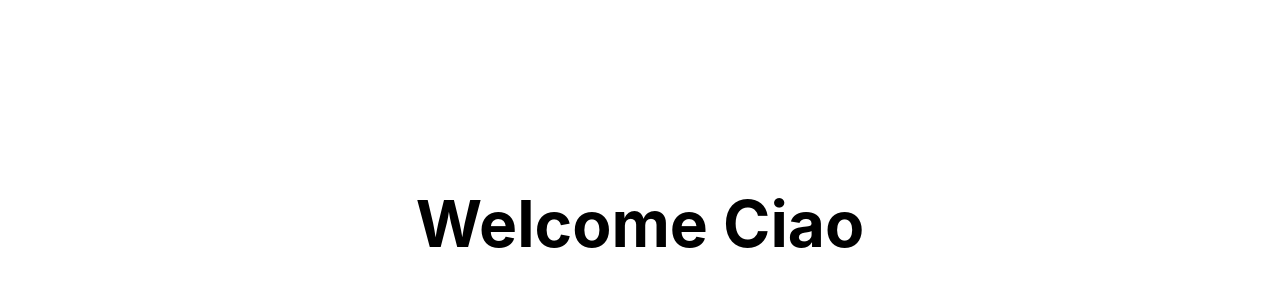
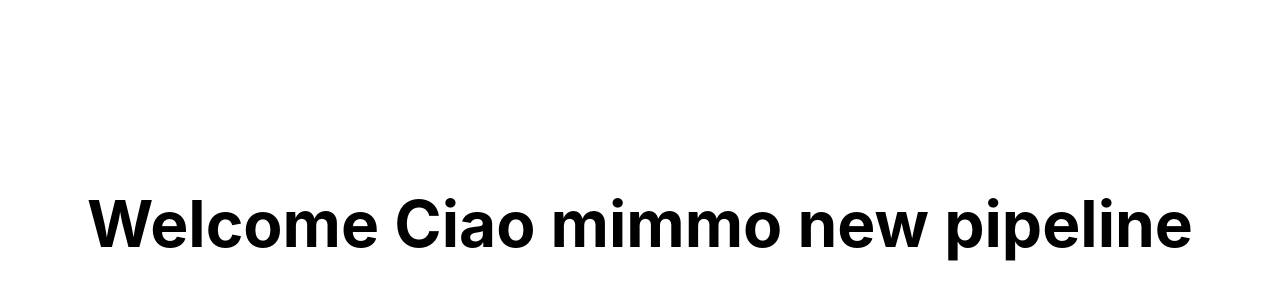
Before and after one commit to domenicofalco/dfalco.com, a Next.js app: page / in a window 1280 px wide. Shown: the part 176-476 px from the top of the page. Built offline with nearby package versions, Linux system fonts and the light colour scheme.

Commit message:
add new H1

```diff
--- a/pages/index.js
+++ b/pages/index.js
@@ -9,7 +9,7 @@ export default function Home() {
         <link rel="icon" href="/favicon.ico" />
       </Head>
 
-      <h1 className={styles.title}>Welcome Ciao</h1>
+      <h1 className={styles.title}>Welcome Ciao mimmo new pipeline</h1>
     </div>
   );
 }
```
